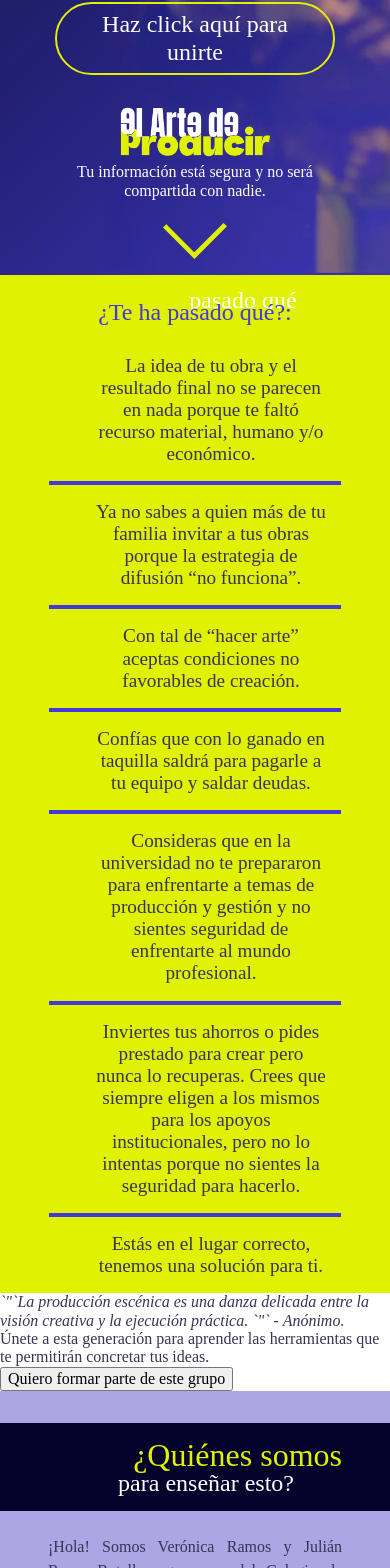
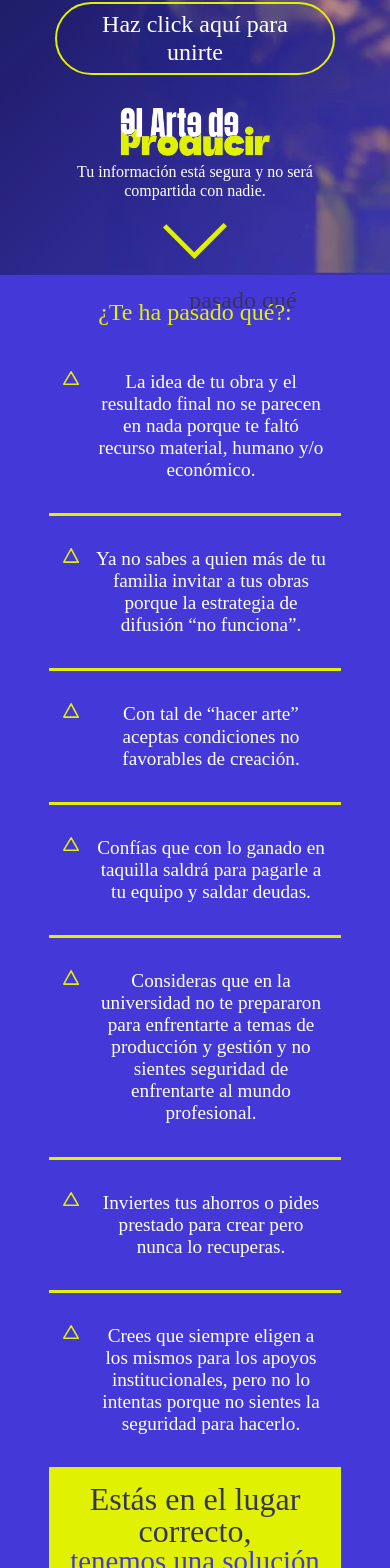
Before and after one commit to JulianRB17/producir-frontend, a React (Vite) app: page / in a window 390 px wide. Shown: the part 431-1999 px from the top of the page. Built offline with nearby package versions, Linux system fonts and the light colour scheme.

Commit message:
Agregado componente Situaciones a Ventas

```diff
--- a/src/pages/registro/components/venta/venta.css
+++ b/src/pages/registro/components/venta/venta.css
@@ -39,7 +39,7 @@
 .venta__element {
   list-style-type: none;
   display: flex;
-  margin: 1em 0;
+  margin: 2em 0;
   width: 90%;
 }
 
--- a/src/pages/ventas/components/situaciones/Situaciones.jsx
+++ b/src/pages/ventas/components/situaciones/Situaciones.jsx
@@ -2,114 +2,141 @@ import listElementSrc from '../../../../assets/imgs/triangulo.svg';
 
 export default function Situaciones() {
   return (
-    <section className='venta'>
-      <h2 className='venta__title'>
-        <span className='venta__title venta__title_shadow'>pasado qué</span>
+    <section className='situaciones'>
+      <h2 className='situaciones__title'>
+        <span className='situaciones__title situaciones__title_shadow'>
+          pasado qué
+        </span>
         ¿Te ha pasado qué?:
       </h2>
-      <ul className='venta__list'>
-        <li className='venta__element'>
+      <ul className='situaciones__list'>
+        <li className='situaciones__element'>
           <img
             src={listElementSrc}
             alt='lista'
-            className='venta__list-vector'
+            className='situaciones__list-vector'
           />
-          <p className='venta__text'>
-            <span className='venta__text venta__text_accent'>
+          <p className='situaciones__text'>
+            <span className='situaciones__text situaciones__text_accent'>
               La idea de tu obra y el resultado final no se parecen en nada
               porque
             </span>{' '}
             te faltó recurso material, humano y/o económico.
           </p>
         </li>
-        <div className='venta__divition' />
-        <li className='venta__element'>
+        <div className='situaciones__divition' />
+        <li className='situaciones__element'>
           <img
             src={listElementSrc}
             alt='lista'
-            className='venta__list-vector'
+            className='situaciones__list-vector'
           />
-          <p className='venta__text'>
+          <p className='situaciones__text'>
             Ya no sabes a quien más de tu familia invitar a tus obras porque
-            <span className='venta__text venta__text_accent'>
+            <span className='situaciones__text situaciones__text_accent'>
               {' '}
               la estrategia de difusión “no funciona”.
             </span>
           </p>
         </li>
-        <div className='venta__divition' />
-        <li className='venta__element'>
+        <div className='situaciones__divition' />
+        <li className='situaciones__element'>
           <img
             src={listElementSrc}
             alt='lista'
-            className='venta__list-vector'
+            className='situaciones__list-vector'
           />
-          <p className='venta__text'>
-            Con tal de “hacer arte” aceptas{' '}
-            <span className='venta__text venta__text_accent'>
-              condiciones no favorables
+          <p className='situaciones__text'>
+            Con tal de “hacer arte”{' '}
+            <span className='situaciones__text situaciones__text_accent'>
+              aceptas condiciones no favorables
             </span>{' '}
             de creación.
           </p>
         </li>
-        <div className='venta__divition' />
-        <li className='venta__element'>
+        <div className='situaciones__divition' />
+        <li className='situaciones__element'>
           <img
             src={listElementSrc}
             alt='lista'
-            className='venta__list-vector'
+            className='situaciones__list-vector'
           />
-          <p className='venta__text'>
-            Confías que con lo ganado en taquilla saldrá para pagarle a tu
-            equipo y saldar deudas.
-            <span className='venta__text venta__text_accent'> </span>
+          <p className='situaciones__text'>
+            Confías que con lo ganado en taquilla saldrá para
+            <span className='situaciones__text situaciones__text_accent'>
+              {' '}
+              pagarle a tu equipo y saldar deudas.
+            </span>
           </p>
         </li>
-        <div className='venta__divition' />
-        <li className='venta__element'>
+        <div className='situaciones__divition' />
+        <li className='situaciones__element'>
           <img
             src={listElementSrc}
             alt='lista'
-            className='venta__list-vector'
+            className='situaciones__list-vector'
           />
-          <p className='venta__text'>
-            Consideras que en la universidad no te prepararon para enfrentarte a
-            temas de producción y gestión y no sientes seguridad de enfrentarte
-            al mundo profesional.
-            <span className='venta__text venta__text_accent'> </span>
+          <p className='situaciones__text'>
+            Consideras que{' '}
+            <span className='situaciones__text situaciones__text_accent'>
+              {' '}
+              en la universidad no te prepararon
+            </span>{' '}
+            para enfrentarte a temas de producción y gestión y no sientes
+            seguridad de
+            <span className='situaciones__text situaciones__text_accent'>
+              {' '}
+              enfrentarte al mundo profesional.
+            </span>
           </p>
         </li>
-        <div className='venta__divition' />
-        <li className='venta__element'>
+        <div className='situaciones__divition' />
+        <li className='situaciones__element'>
           <img
             src={listElementSrc}
             alt='lista'
-            className='venta__list-vector'
+            className='situaciones__list-vector'
           />
-          <p className='venta__text'>
-            Inviertes tus ahorros o pides prestado para crear pero nunca lo
-            recuperas.
-            <span className='venta__text venta__text_accent'>
+          <p className='situaciones__text'>
+            <span className='situaciones__text situaciones__text_accent'>
+              Inviertes tus ahorros o pides prestado
+            </span>{' '}
+            para crear pero nunca lo recuperas.
+          </p>
+        </li>
+        <div className='situaciones__divition' />
+        <li className='situaciones__element'>
+          <img
+            src={listElementSrc}
+            alt='lista'
+            className='situaciones__list-vector'
+          />
+          <p className='situaciones__text'>
+            Crees que siempre eligen a los mismos para los apoyos
+            institucionales, pero
+            <span className='situaciones__text situaciones__text_accent'>
               {' '}
-              Crees que siempre eligen a los mismos para los apoyos
-              institucionales, pero no lo intentas porque no sientes la
-              seguridad para hacerlo.
+              no lo intentas porque no sientes la seguridad para hacerlo.{' '}
             </span>
           </p>
         </li>
-        <div className='venta__divition' />
-        <li className='venta__element'>
-          <img
-            src={listElementSrc}
-            alt='lista'
-            className='venta__list-vector'
-          />
-          <p className='venta__text'>
-            Estás en el lugar correcto, tenemos una solución para ti.
-            <span className='venta__text venta__text_accent'> </span>
-          </p>
-        </li>
       </ul>
+      <div className='situaciones__container situaciones__container_cta'>
+        <p className='situaciones__hook situaciones__hook_accent'>
+          Estás en el lugar correcto,
+        </p>
+        <p className='situaciones__hook'> tenemos una solución para ti.</p>
+        <p className='situaciones__cta'>
+          Únete a esta generación para aprender{' '}
+          <span className='situaciones__cta situaciones__cta_accent'>
+            las herramientas que te permitirán concretar tus ideas
+          </span>
+        </p>
+        <a href='/' className='situaciones__btn'>
+          Haz click aquí
+        </a>
+        <p className='situaciones__cta'>Para formar parte de este grupo.</p>
+      </div>
     </section>
   );
 }
--- a/src/pages/ventas/components/situaciones/situaciones.css
+++ b/src/pages/ventas/components/situaciones/situaciones.css
@@ -1,3 +1,191 @@
+.situaciones {
+  background-color: #4438d8;
+  display: flex;
+  flex-direction: column;
+  align-items: center;
+  text-align: center;
+  padding-bottom: 3em;
+}
+
+.situaciones__title {
+  font-size: 3rem;
+  font-family: anton;
+  color: #e1f102;
+  margin: 0;
+  padding: 1em 0 0.5em;
+  font-weight: 500;
+  position: relative;
+  z-index: 2;
+}
+
+.situaciones__title_shadow {
+  color: #383455;
+  position: absolute;
+  z-index: -1;
+  top: -0.8em;
+  right: -0.5em;
+  font-family: GandhiSans-BoldItalic;
+  font-size: 1.5em;
+}
+
+.situaciones__list {
+  width: 75%;
+  max-width: 1000px;
+  display: flex;
+  flex-direction: column;
+  align-items: center;
+  padding: 0;
+}
+
+.situaciones__element {
+  list-style-type: none;
+  display: flex;
+  margin: 2em 0;
+  width: 90%;
+}
+
 .situaciones__text {
-  font-size: 20px;
+  font-size: 2rem;
+  color: white;
 }
+
+.situaciones__list-vector {
+  width: 2em;
+  margin-right: 1em;
+  position: relative;
+  align-self: flex-start;
+}
+
+.situaciones__divition {
+  height: 3px;
+  background-color: #e1f102;
+  width: 100%;
+}
+
+.situaciones__text_accent {
+  font-family: GandhiSans-BoldItalic;
+}
+
+.situaciones__container_cta {
+  background-color: #e1f102;
+  padding: 1em 5% 0;
+  width: 75%;
+  max-width: 1000px;
+  display: flex;
+  flex-direction: column;
+  align-items: center;
+}
+
+.situaciones__hook {
+  font-family: anton;
+  color: #4438d8;
+  font-size: 2.6rem;
+  line-height: 1;
+}
+
+.situaciones__hook_accent {
+  font-family: GandhiSans-BoldItalic;
+  color: #383455;
+  font-size: 3.5rem;
+}
+
+.situaciones__cta {
+  margin: 1em auto 2em;
+  font-size: 2rem;
+  font-weight: 600;
+}
+
+.situaciones__cta_accent {
+  font-family: GandhiSans-BoldItalic;
+}
+
+.situaciones__btn {
+  max-width: 100%;
+  background-color: #383455;
+  background: linear-gradient(
+    0deg,
+    rgba(5, 2, 43, 1) 0%,
+    rgba(68, 56, 216, 1) 120%
+  );
+  font-size: 2.5rem;
+  font-family: anton;
+  color: white;
+  text-decoration: none;
+  padding: 0.5em 1em;
+  border-radius: 2em;
+  box-shadow: 3px 3px 6px #4438d8;
+  display: flex;
+}
+
+@media screen and (max-width: 1000px) {
+  .situaciones__title {
+    font-size: 2rem;
+  }
+
+  .situaciones__title_shadow {
+    font-size: 1.5em;
+  }
+
+  .situaciones__text {
+    font-size: 1.5rem;
+  }
+
+  .situaciones__list-vector {
+    width: 1em;
+  }
+
+  .situaciones__hook {
+    font-size: 2rem;
+  }
+
+  .situaciones__hook_accent {
+    font-size: 2.5rem;
+  }
+
+  .situaciones__cta {
+    font-size: 1.5rem;
+  }
+
+  .situaciones__cta_accent {
+    font-family: GandhiSans-BoldItalic;
+  }
+
+  .situaciones__btn {
+    font-size: 1.5rem;
+  }
+}
+
+@media screen and (max-width: 600px) {
+  .situaciones__title {
+    font-size: 1.5rem;
+  }
+
+  .situaciones__title_shadow {
+    top: -0.5em;
+    right: -0.2em;
+  }
+
+  .situaciones__text {
+    font-size: 1.2rem;
+  }
+
+  .situaciones__hook {
+    font-size: 1.8rem;
+  }
+
+  .situaciones__hook_accent {
+    font-size: 2rem;
+  }
+
+  .situaciones__cta {
+    font-size: 1.3rem;
+  }
+
+  .situaciones__cta_accent {
+    font-family: GandhiSans-BoldItalic;
+  }
+
+  .situaciones__btn {
+    font-size: 1.2rem;
+  }
+}
```
